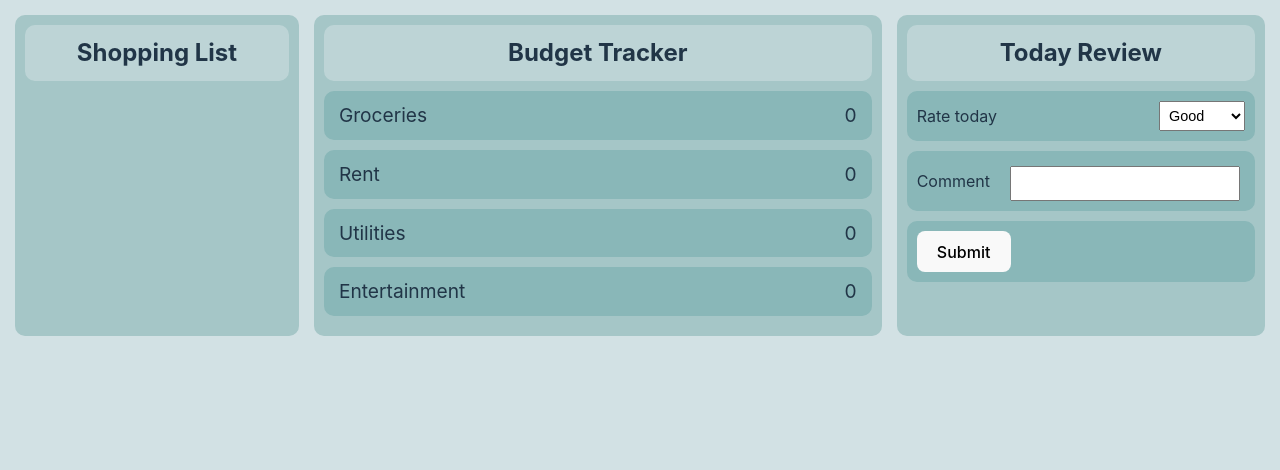
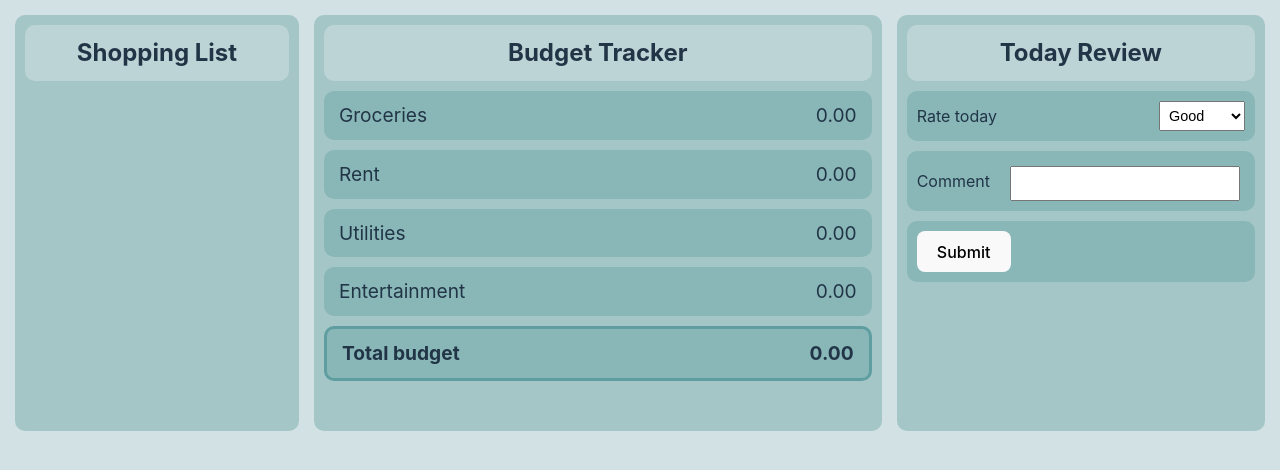
Before and after one commit to Renatuscape/AcademicWork-OrganiserApp, a React (Vite) app: page / in a window 1280 px wide. Shown: the top 470 px of the page. Built offline with nearby package versions, Linux system fonts and the light colour scheme.

Commit message:
Added total budget calculation

```diff
--- a/src/BudgetTracker.tsx
+++ b/src/BudgetTracker.tsx
@@ -9,7 +9,7 @@ type Budget = {
 
 function capitalizeFirstLetter(word: string): string {
     return word.charAt(0).toUpperCase() + word.slice(1);
-  }
+}
 
 function BudgetTracker() {
     const [budget, setBudget] = useState<Budget>({
@@ -19,15 +19,27 @@ function BudgetTracker() {
         entertainment: 0,
     });
 
+    function GetTotalBudget() {
+        if (!budget) {
+            return 0;
+        }
+        const sum = Object.values(budget).reduce(
+            (accumulator, currentValue) => accumulator + currentValue, 0);
+        return sum;
+    }
     return <>
         <div className="budget-tracker" id="basic-container">
             <h2>Budget Tracker</h2>
             <div className="current-budget">
                 {Object.entries(budget).map(([key, value]) => (
                     <div className="budget-row" key={key}>
-                        <span id="key">{capitalizeFirstLetter(key)}</span> <span id="value">{value}</span>
+
+                        <span id="key">{capitalizeFirstLetter(key)}</span> <span id="value">{value.toFixed(2)}</span>
                     </div>
                 ))}
+                <div className="budget-row" id="budget-total">
+                    <span id="key">Total budget</span><span id="value">{GetTotalBudget().toFixed(2)}</span>
+                </div>
             </div>
         </div>
     </>
```
